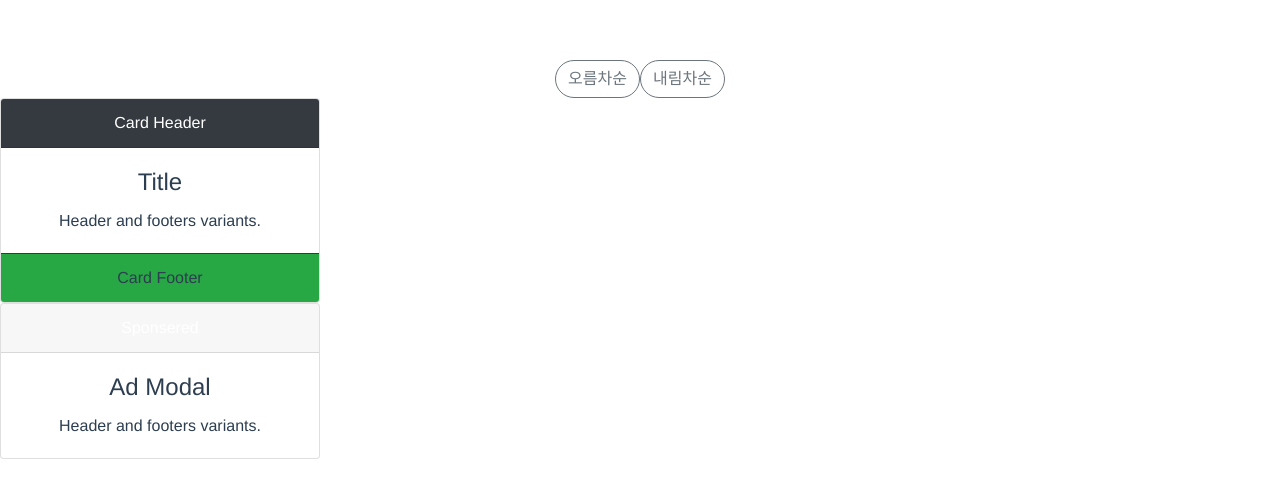
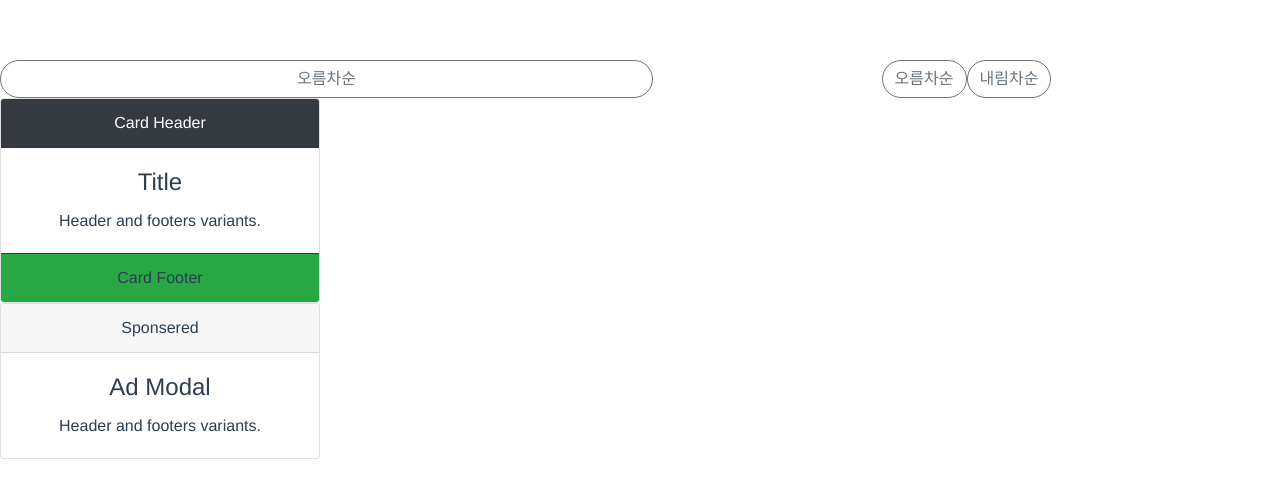
Before and after one commit to hIkipooh/comento, a Vue app: page / in a window 1280 px wide. Shown: the top 498 px of the page. Built offline with nearby package versions, Linux system fonts and the light colour scheme.

Commit message:
fixed bug with naming Filter.Vue => changed to FilterBtn

```diff
--- a/src/App.vue
+++ b/src/App.vue
@@ -1,28 +1,27 @@
 <template>
   <div id="app">
     <div id="filter-sort">
-      <filter id="filter" />
-      <sort id="sort" />
+      <filter-btn id="filter" />
+      <sort-btn id="sort" />
     </div>
     <post-modal id="post-modal" />
     <ad-modal id="ad-modal" />
-
   </div>
 </template>
 
 <script>
 import AdModal from "./components/AdModal.vue";
-import Filter from "./components/Filter.vue";
+import FilterBtn from "./components/FilterBtn.vue";
 import PostModal from "./components/PostModal.vue";
-import Sort from "./components/Sort.vue";
+import SortBtn from "./components/SortBtn.vue";
 
 export default {
   name: "app",
   components: {
     AdModal,
-    Filter,
+    FilterBtn,
     PostModal,
-    Sort
+    SortBtn
   }
 };
 </script>
--- a/src/components/AdModal.vue
+++ b/src/components/AdModal.vue
@@ -2,7 +2,7 @@
   <div>
   <b-card
     header="Sponsered"
-    header-text-variant="white"
+    header-text-variant="grey"
     header-tag="header"
     title="Ad Modal"
     style="max-width: 20rem;"
--- a/src/components/Filter.vue
+++ /dev/null
@@ -1,22 +0,0 @@
-<template>
-  <div>
-  <b-button v-b-modal.modal-center>Launch centered modal</b-button>
-
-  <b-modal id="modal-center" centered title="BootstrapVue">
-    <p class="my-4">Vertically centered modal!</p>
-  </b-modal>
-</div>
-</template>
-
-<script>
-import { ModalPlugin } from "bootstrap-vue/es/components";
-import { BModal } from "bootstrap-vue/es/components";
-
-export default {
-  data() {}
-};
-</script>
-
-
-<style>
-</style>
--- /dev/null
+++ b/src/components/FilterBtn.vue
@@ -0,0 +1,10 @@
+<template>
+    <b-button pill variant="outline-secondary">오름차순</b-button>
+</template>
+
+<script>
+</script>
+
+
+<style>
+</style>
--- a/src/main.js
+++ b/src/main.js
@@ -1,8 +1,8 @@
 import Vue from "vue";
-import BootstrapVue from 'bootstrap-vue';
+import BootstrapVue from "bootstrap-vue";
 import App from "./App.vue";
-import 'bootstrap/dist/css/bootstrap.css';
-import 'bootstrap-vue/dist/bootstrap-vue.css';
+import "bootstrap/dist/css/bootstrap.css";
+import "bootstrap-vue/dist/bootstrap-vue.css";
 
 Vue.use(BootstrapVue)
 Vue.config.productionTip = false;
```
Also changed, not shown: src/components/SortBtn.vue (renamed from src/components/Sort.vue).
